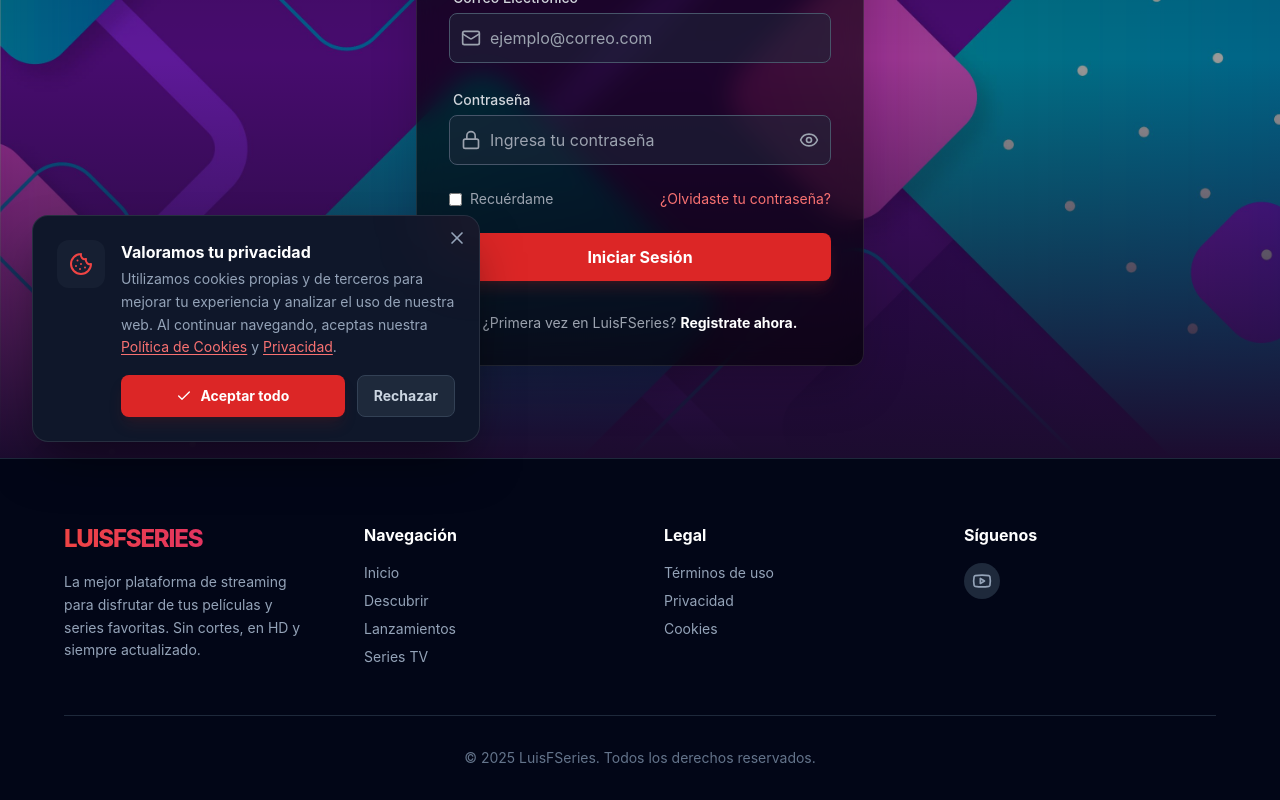
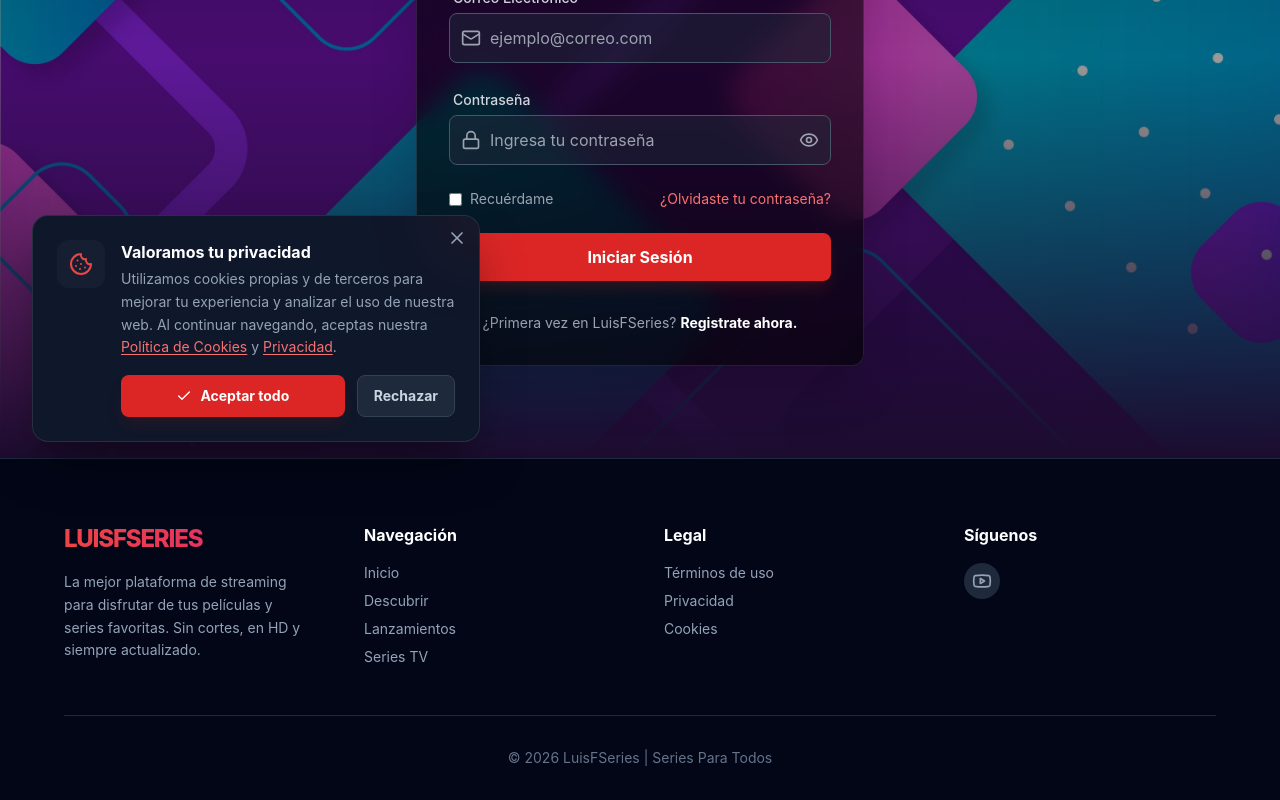
Before and after one commit to JoseANG3L/series, a React (Vite) app: page /login in a window 1280 px wide. Shown: the part 342-1142 px from the top of the page. Built offline with nearby package versions, Linux system fonts and the light colour scheme; no server answers.

Commit message:
Update Detail y Footer

```diff
--- a/src/components/Footer.jsx
+++ b/src/components/Footer.jsx
@@ -182,7 +182,7 @@
       {/* Barra inferior */}
       <div className="border-t border-slate-800 pt-8 flex flex-col md:flex-row justify-center items-center gap-4">
         <p className="text-slate-500 text-sm text-center md:text-left">
-          © 2025 LuisFSeries. Todos los derechos reservados.
+          © 2026 LuisFSeries | Series Para Todos
         </p>
         {/* <div className="flex items-center gap-2 text-slate-500 text-sm">
           <span>Hecho con</span>
--- a/src/pages/MovieDetail.jsx
+++ b/src/pages/MovieDetail.jsx
@@ -413,6 +413,12 @@
         mutate('all-movies');
         showFeedback('update');
 
+        // Recargar pagina
+        //window.location.reload();
+
+        setTimeout(() => {
+          window.location.reload();
+        }, 3000);
         // setTimeout(() => {
         //   navigate(targetRoute, { replace: true });
         // }, 3000);
@@ -1141,7 +1147,7 @@
       {role === 'admin' && (
         <div className="fixed bottom-6 right-6 z-50 animate-fade-in-up">
           <div className={`
-            flex items-center gap-2 p-1.5 rounded-full border transition-all duration-300 ease-in-out
+            flex flex-wrap items-center gap-2 p-1.5 rounded-full border transition-all duration-300 ease-in-out
             ${isEditing
               ? "bg-slate-900/90 border-red-500/30 shadow-[0_0_30px_rgba(220,38,38,0.2)] pr-2"
               : "bg-slate-900/60 hover:bg-slate-800/80 border-white/10 hover:border-blue-500/50 shadow-2xl backdrop-blur-xl"
```
